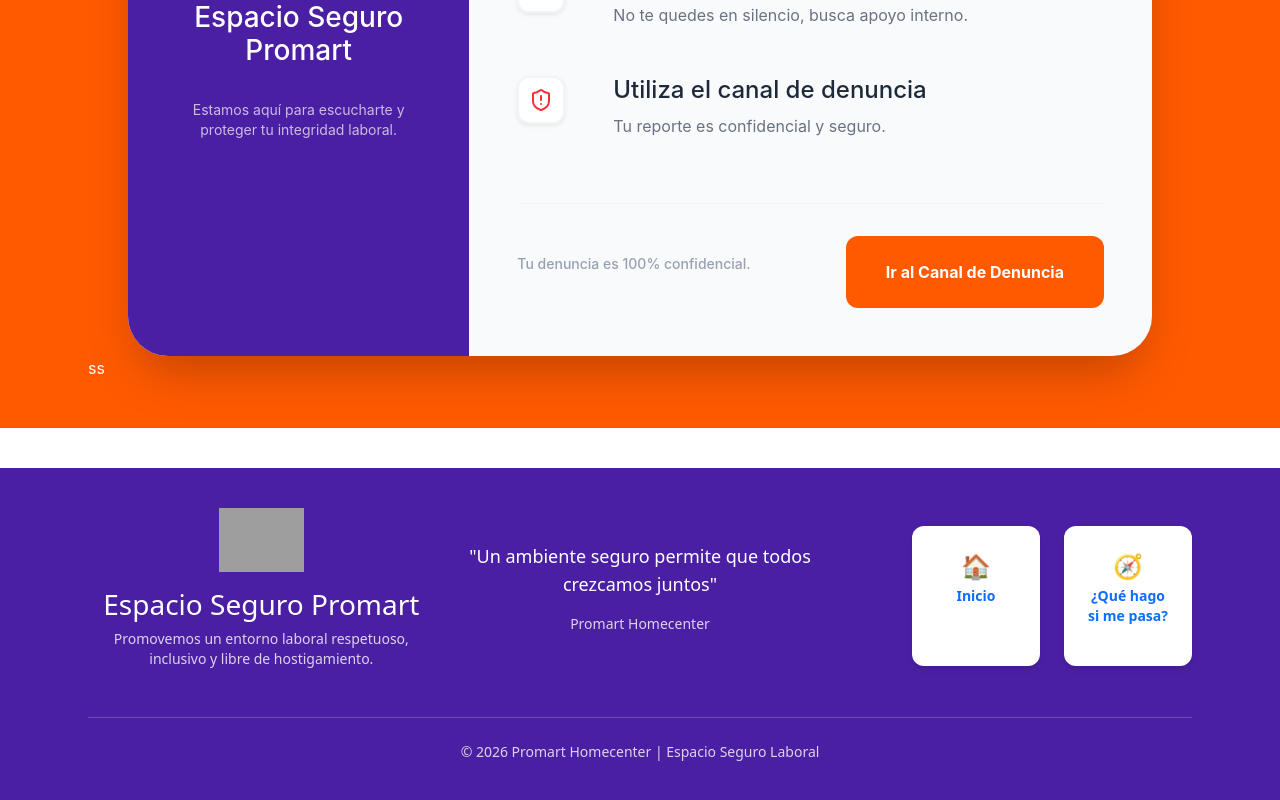
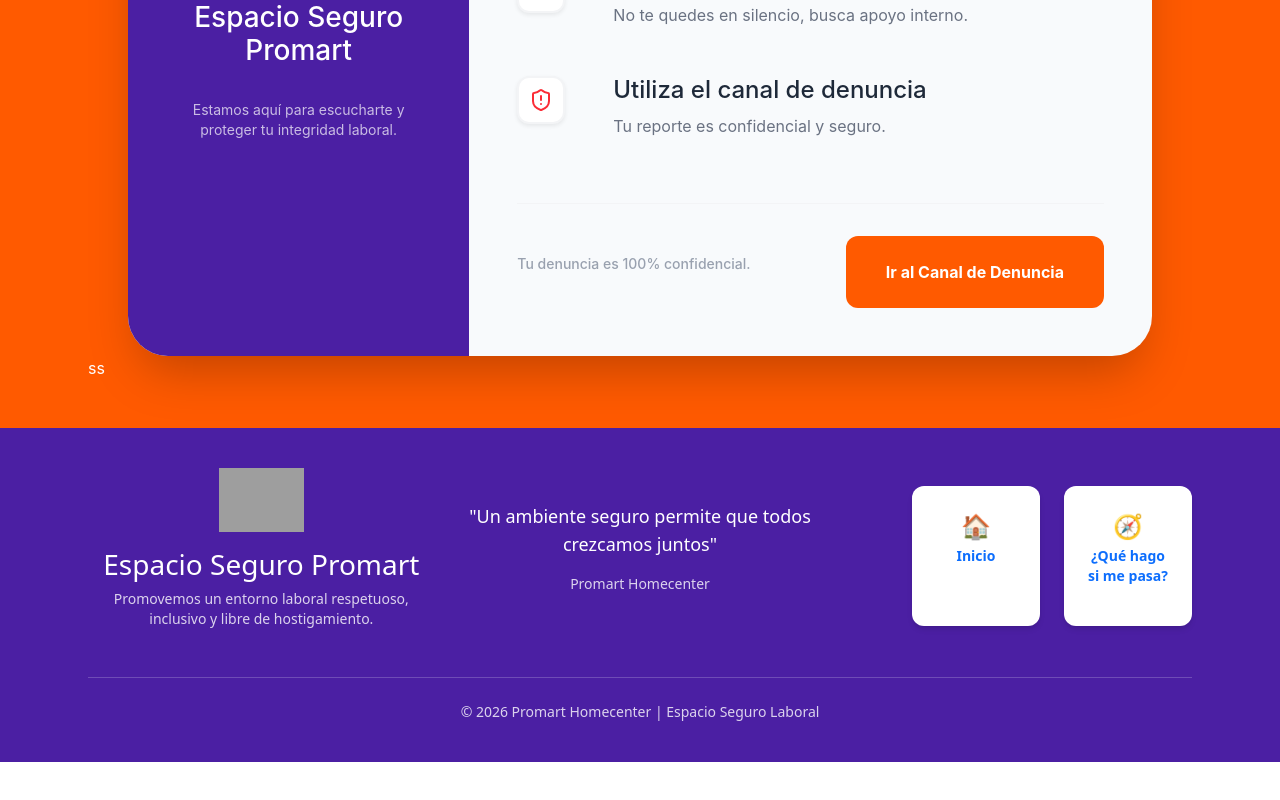
Before and after one commit to fabiana-lazaro/espacio-seguro-promart, a React (Vite) app: page /que-hago in a window 1280 px wide. Shown: the part 687-1487 px from the top of the page. After the commit the page ends 1449 px from the top, so only its background shows below. Built offline with nearby package versions, Linux system fonts and the light colour scheme; grey boxes are pictures that could not be loaded.

Commit message:
fix: gap

```diff
--- a/src/components/Footer.jsx
+++ b/src/components/Footer.jsx
@@ -3,13 +3,10 @@ import { Link } from "react-router-dom";
 
 function Footer() {
   return (
-    <footer className="bg-[#4B1FA3] text-white mt-10">
-
+    <footer className="bg-[#4B1FA3] text-white">
       <div className="max-w-6xl mx-auto px-6 py-10">
-
         {/* Sección Principal */}
         <div className="grid md:grid-cols-3 gap-8 items-center">
-
           {/* Logo */}
           <div className="text-center md:text-left">
             <img
@@ -18,12 +15,11 @@ function Footer() {
               className="h-16 mb-3 mx-auto md:mx-0"
             />
 
-            <h3 className="text-lg font-semibold">
-              Espacio Seguro Promart
-            </h3>
+            <h3 className="text-lg font-semibold">Espacio Seguro Promart</h3>
 
             <p className="text-sm text-white/80 mt-2">
-              Promovemos un entorno laboral respetuoso, inclusivo y libre de hostigamiento.
+              Promovemos un entorno laboral respetuoso, inclusivo y libre de
+              hostigamiento.
             </p>
           </div>
 
@@ -33,22 +29,17 @@ function Footer() {
               "Un ambiente seguro permite que todos crezcamos juntos"
             </p>
 
-            <p className="text-sm text-white/80 mt-2">
-              Promart Homecenter
-            </p>
+            <p className="text-sm text-white/80 mt-2">Promart Homecenter</p>
           </div>
 
           {/* Accesos rápidos */}
           <div className="flex gap-4 justify-center md:justify-end">
-
             <Link
               to="/"
               className="bg-white text-[#4B1FA3] p-4 rounded-xl shadow-md hover:shadow-lg transition flex flex-col items-center w-32"
             >
               <span className="text-2xl">🏠</span>
-              <p className="text-sm font-semibold mt-1">
-                Inicio
-              </p>
+              <p className="text-sm font-semibold mt-1">Inicio</p>
             </Link>
 
             <Link
@@ -60,18 +51,14 @@ function Footer() {
                 ¿Qué hago si me pasa?
               </p>
             </Link>
-
           </div>
-
         </div>
 
         {/* Línea inferior */}
         <div className="border-t border-white/20 mt-8 pt-4 text-center text-sm text-white/80">
           © 2026 Promart Homecenter | Espacio Seguro Laboral
         </div>
-
       </div>
-
     </footer>
   );
 }
```
